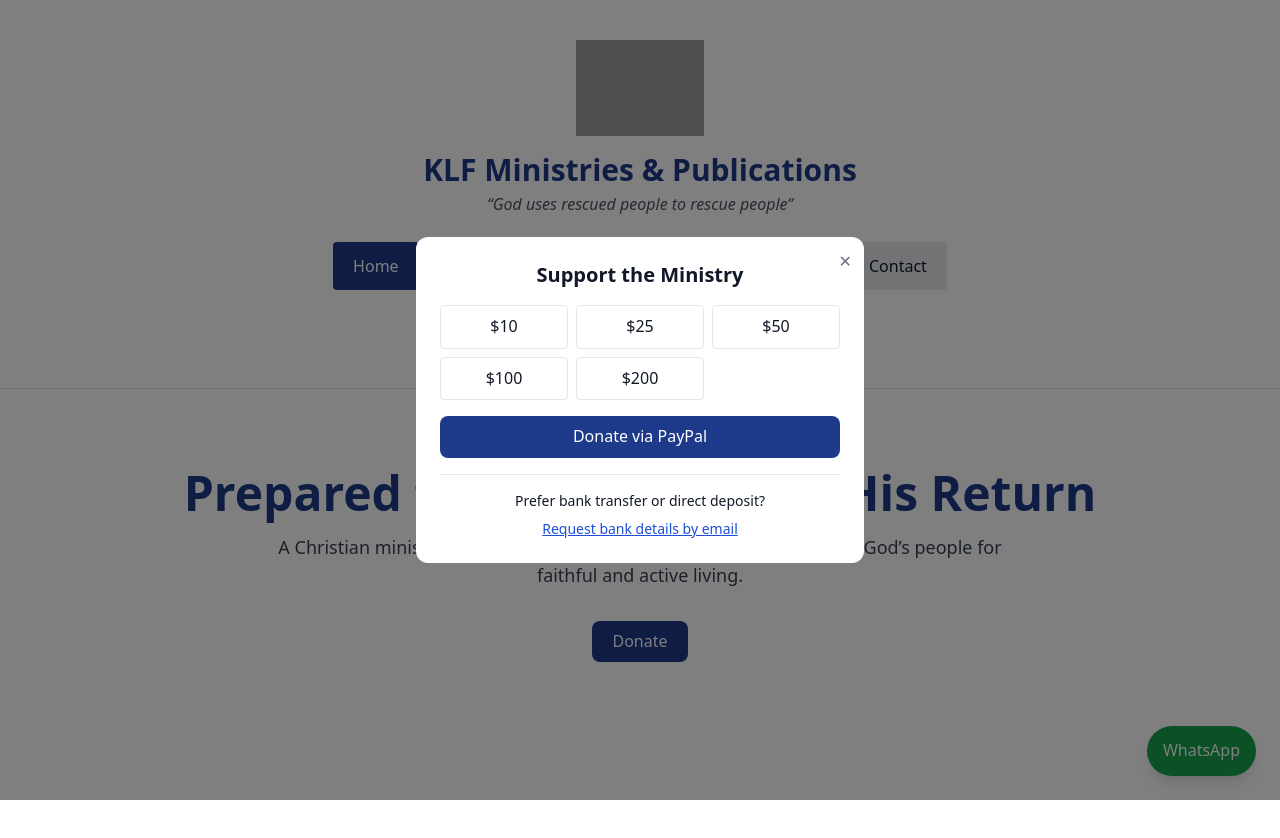
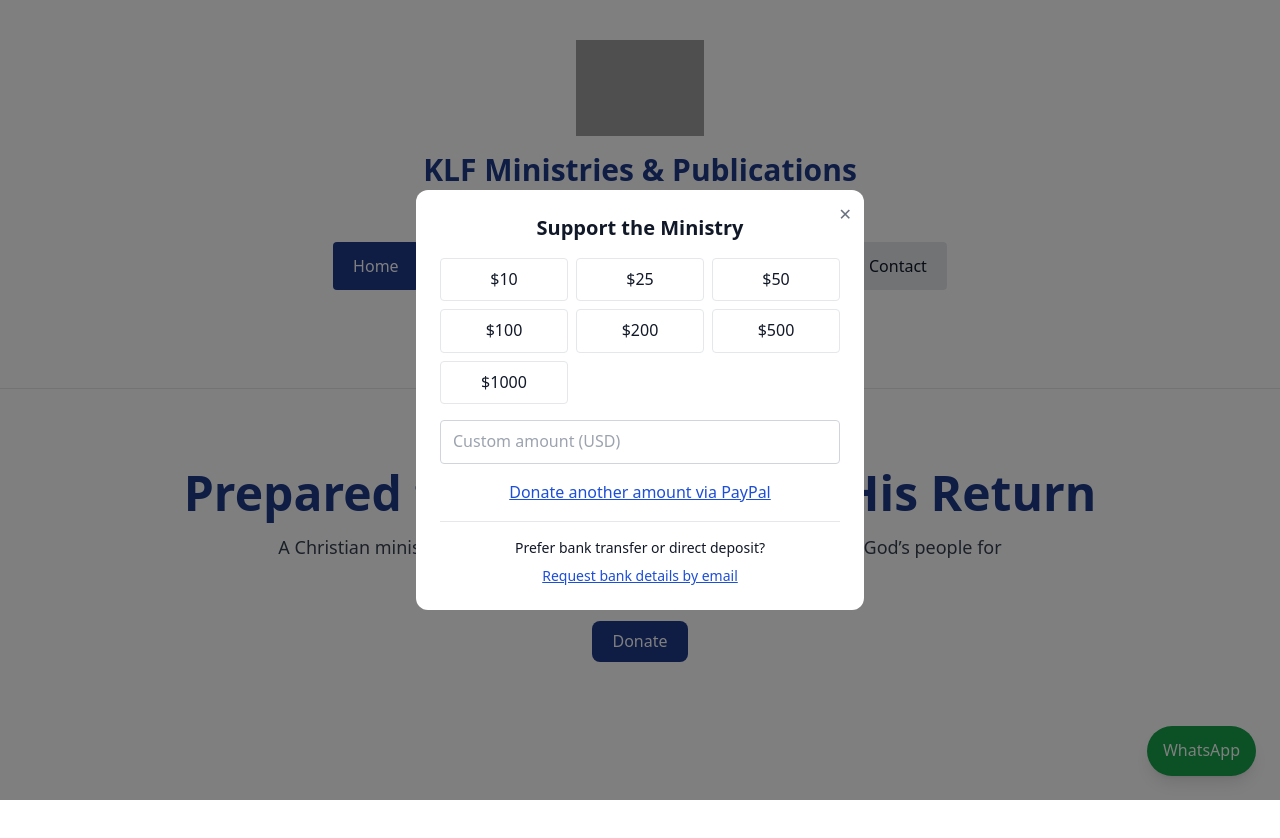
Before and after one commit to klfministries/klf-ministries-website, a Next.js app: page /en in a window 1280 px wide. Both pictures are taken after a click on the button "Donate". Shown: the top 838 px of the page. Built offline with nearby package versions, Linux system fonts and the light colour scheme; grey boxes are pictures that could not be loaded.

Commit message:
Add $500, $1000, and custom amount donations via PayPal

```diff
--- a/app/[lang]/page.jsx
+++ b/app/[lang]/page.jsx
@@ -2,11 +2,15 @@
 
 import { useState } from "react";
 
-const PAYPAL_EMAIL = "klfministries7@gmail.com";
+const PAYPAL_EMAIL = "kiwayne26@gmail.com";
 
 export default function Home({ params }) {
   const lang = params.lang === "es" ? "es" : "en";
   const [showDonate, setShowDonate] = useState(false);
+  const [customAmount, setCustomAmount] = useState("");
+
+  const paypalLink = (amount) =>
+    `https://www.paypal.com/donate/?business=${PAYPAL_EMAIL}&amount=${amount}&currency_code=USD`;
 
   return (
     <>
@@ -24,21 +28,25 @@ export default function Home({ params }) {
             : "A Christian ministry dedicated to preaching, teaching, and equipping God’s people for faithful and active living."}
         </p>
 
-        <button
-          onClick={() => setShowDonate(true)}
-          className="btn-primary"
-        >
+        <button onClick={() => setShowDonate(true)} className="btn-primary">
           {lang === "es" ? "Donar" : "Donate"}
         </button>
       </section>
 
       {/* DONATE MODAL */}
       {showDonate && (
-        <div className="fixed inset-0 bg-black/50 flex items-center justify-center z-50 px-4">
-          <div className="bg-white rounded-xl max-w-md w-full p-6 relative">
+        <div
+          className="fixed inset-0 bg-black/50 flex items-center justify-center z-50 px-4"
+          onClick={() => setShowDonate(false)}
+        >
+          <div
+            className="bg-white rounded-xl max-w-md w-full p-6 relative"
+            onClick={(e) => e.stopPropagation()}
+          >
             <button
               onClick={() => setShowDonate(false)}
               className="absolute top-3 right-3 text-gray-500 hover:text-black"
+              aria-label="Close donation window"
             >
               ✕
             </button>
@@ -47,12 +55,12 @@ export default function Home({ params }) {
               {lang === "es" ? "Apoyar el Ministerio" : "Support the Ministry"}
             </h2>
 
-            {/* PAYPAL OPTIONS */}
+            {/* SUGGESTED AMOUNTS */}
             <div className="grid grid-cols-3 gap-2 mb-4">
-              {[10, 25, 50, 100, 200].map((amt) => (
+              {[10, 25, 50, 100, 200, 500, 1000].map((amt) => (
                 <a
                   key={amt}
-                  href={`https://www.paypal.com/donate/?business=${PAYPAL_EMAIL}&amount=${amt}&currency_code=USD`}
+                  href={paypalLink(amt)}
                   target="_blank"
                   rel="noopener noreferrer"
                   className="border rounded py-2 text-center hover:bg-gray-100"
@@ -62,13 +70,45 @@ export default function Home({ params }) {
               ))}
             </div>
 
+            {/* CUSTOM AMOUNT */}
+            <div className="mb-4">
+              <input
+                type="number"
+                min="1"
+                placeholder={
+                  lang === "es"
+                    ? "Monto personalizado (USD)"
+                    : "Custom amount (USD)"
+                }
+                value={customAmount}
+                onChange={(e) => setCustomAmount(e.target.value)}
+                className="w-full border px-3 py-2 rounded"
+              />
+            </div>
+
+            {customAmount && (
+              <a
+                href={paypalLink(customAmount)}
+                target="_blank"
+                rel="noopener noreferrer"
+                className="btn-primary block text-center mb-4"
+              >
+                {lang === "es"
+                  ? "Donar monto personalizado"
+                  : "Donate Custom Amount"}
+              </a>
+            )}
+
+            {/* GENERAL PAYPAL */}
             <a
               href={`https://www.paypal.com/donate/?business=${PAYPAL_EMAIL}&currency_code=USD`}
               target="_blank"
               rel="noopener noreferrer"
-              className="btn-primary block text-center mb-4"
+              className="text-blue-700 underline block text-center mb-4"
             >
-              {lang === "es" ? "Donar por PayPal" : "Donate via PayPal"}
+              {lang === "es"
+                ? "Donar otro monto por PayPal"
+                : "Donate another amount via PayPal"}
             </a>
 
             {/* BANK TRANSFER REQUEST */}
@@ -80,7 +120,7 @@ export default function Home({ params }) {
               </p>
 
               <a
-                href={`mailto:${PAYPAL_EMAIL}?subject=Bank%20Transfer%20Request&body=Hello%20KLF%20Ministries,%0A%0AI%20would%20like%20to%20make%20a%20donation%20via%20direct%20transfer.%20Please%20send%20me%20the%20bank%20details.%0A%0AThank%20you.`}
+                href={`mailto:${PAYPAL_EMAIL}?subject=Bank%20Transfer%20Donation&body=Hello%20KLF%20Ministries,%0A%0AI%20would%20like%20to%20make%20a%20donation%20via%20direct%20transfer.%20Please%20send%20me%20the%20bank%20details.%0A%0AThank%20you.`}
                 className="text-blue-700 underline"
               >
                 {lang === "es"
```
